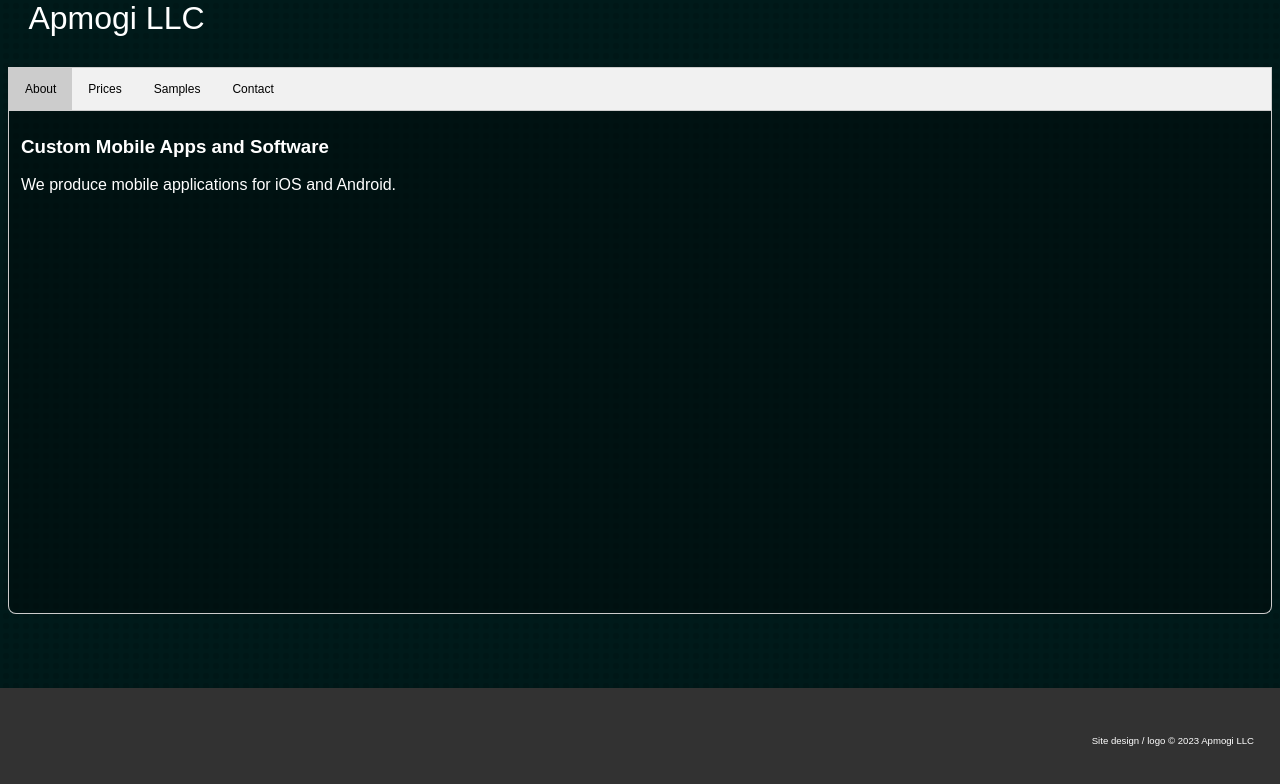
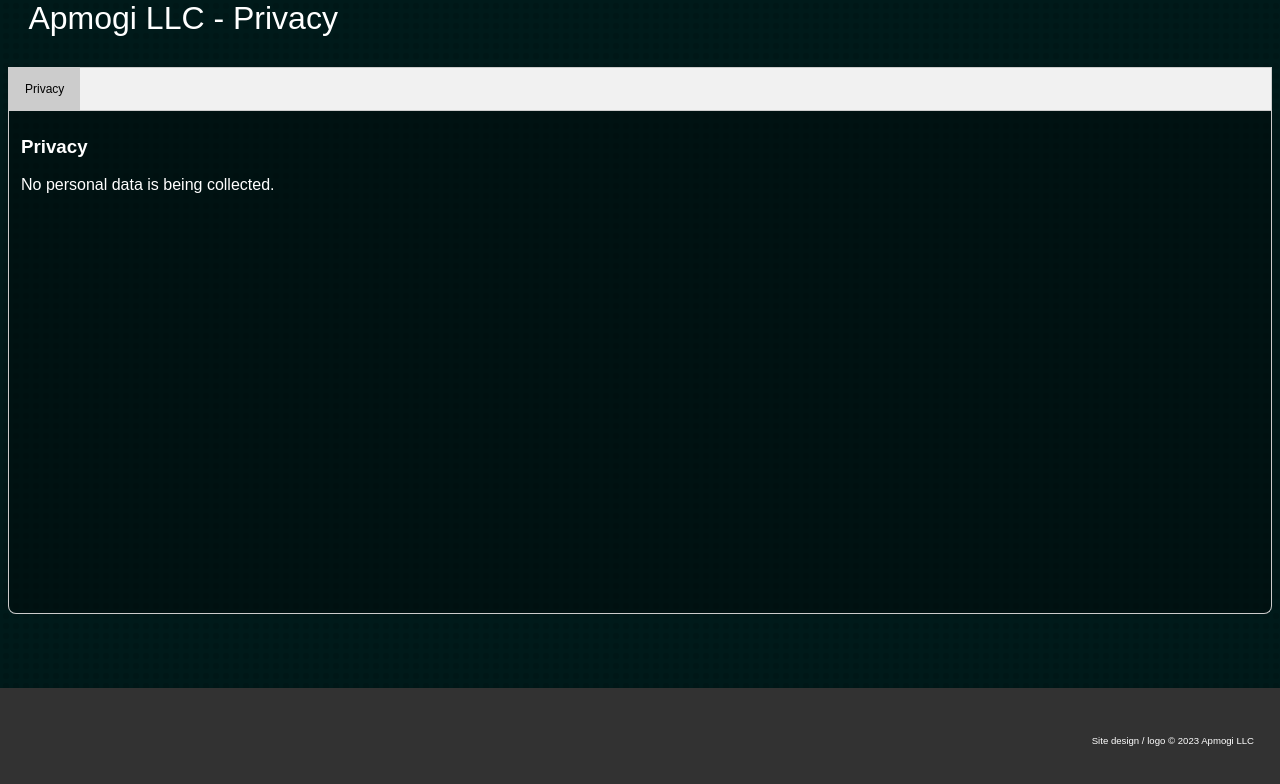
Before and after one commit to apmogi/privacy, a plain HTML site: page index.html in a window 1280 px wide. Drawn offline with Linux system fonts and the light colour scheme.

Commit message:
Update index.html

```diff
--- a/index.html
+++ b/index.html
@@ -10,40 +10,21 @@
 <body>
 <div class=".header">
 	<img src="images/logo.svg" alt="" height="60" width="auto">
-	<h1> Apmogi LLC</h1>
+	<h1> Apmogi LLC - Privacy</h1>
 </div>
 <br/>
 <div class="tab">
-  <button class="tablinks" onclick="openCity(event, 'About')" id="defaultOpen">About</button>
-  <button class="tablinks" onclick="openCity(event, 'Prices')">Prices</button>
-  <button class="tablinks" onclick="openCity(event, 'Samples')">Samples</button>
-  <button class="tablinks" onclick="openCity(event, 'Contact')">Contact</button>
+  <button class="tablinks" onclick="openCity(event, 'Event Mapr')" id="defaultOpen">Privacy</button>
 </div>
 
 <!-- Tab content -->
-<div id="About" class="tabcontent">
-  <h3>Custom Mobile Apps and Software</h3>
-  <p>We produce mobile applications for iOS and Android.</p>
+<div id="Event Mapr" class="tabcontent">
+  <h3>Privacy</h3>
+  <p>No personal data is being collected.</p>
   <!-- <span onclick="this.parentElement.style.display='none'">x</span>  -->
 </div>
 
-<div id="Prices" class="tabcontent">
-  <h3>Common Requests</h3>
-  <p>Custom App: Contact for Pricing</p>
-  <p>Consultation: $100</p>
-  <p>Contract: $50/Hour</p>
-</div>
 
-<div id="Samples" class="tabcontent">
-  <h3>Coming Soon</h3>
-  <p>Screenshots</p>
-</div>
-
-<div id="Contact" class="tabcontent">
-  <h3>Contact</h3>
-  <p>Email: apmogi@proton.me</p>
-  <p>Phone: 404-997-2647</p>
-</div>
 
 
 
```
